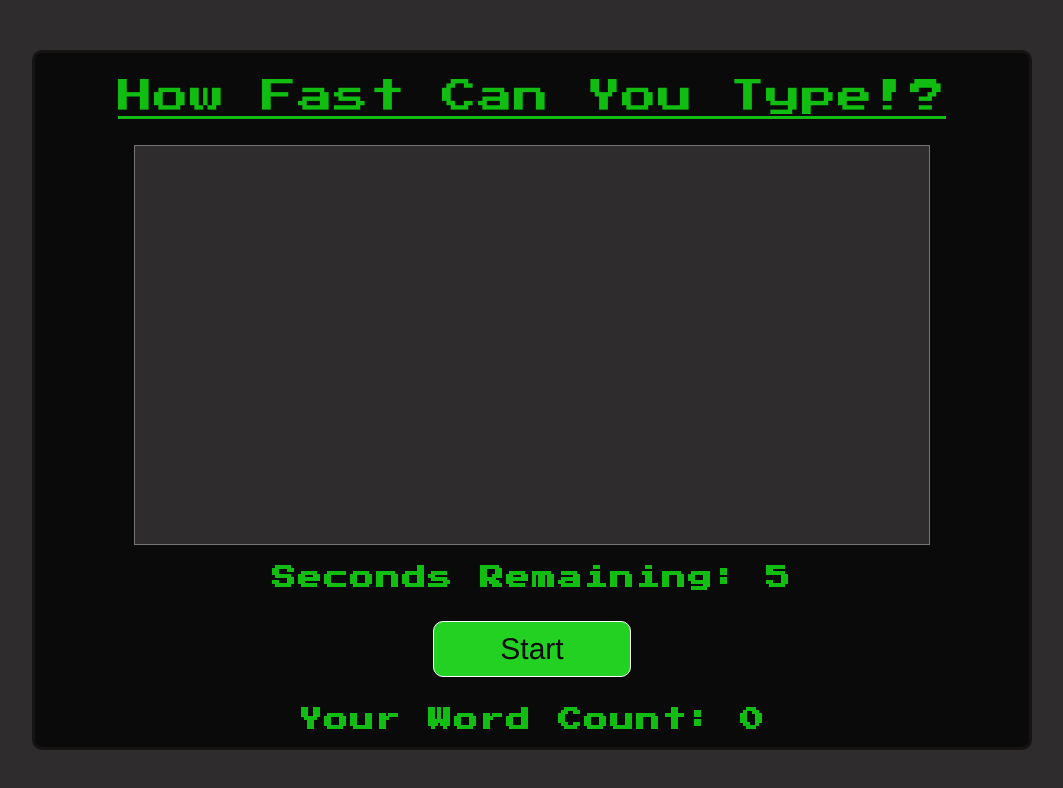
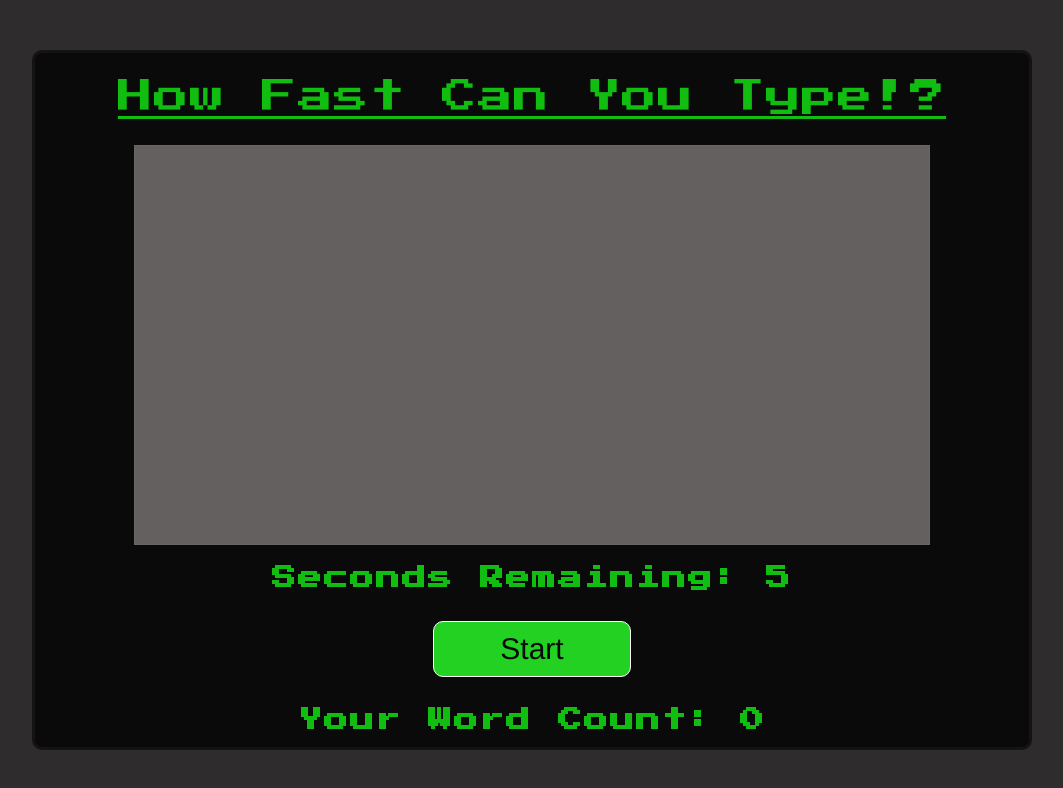
Before and after one commit to Stewie154/Speed-Typing-Game, a React (Create React App) app in the folder speed-typing-game/: page / in a window 1280 px wide. Shown: the top 788 px of the page, without its empty margins (108-1171 px from the left). Built offline with nearby package versions, Linux system fonts and the light colour scheme.

Commit message:
Disable start button when gameOn

```diff
--- a/speed-typing-game/src/App.js
+++ b/speed-typing-game/src/App.js
@@ -15,6 +15,7 @@ const App = () => {
     }
     else if (timeRemaining === 0) {
       setGameOn(false)
+      countWords()
       setTimeRemaining(5)
     }
   }, [timeRemaining, gameOn])
@@ -32,15 +33,17 @@ const App = () => {
   }
 
   const startGame = () => {
+    setText('')
+    setWordCount(0)
     setGameOn(true)
   }
 
   return (
     <div className="container">
       <header>How Fast Can You Type!?</header>
-      <textarea onChange={handleChange} value={text} name="" id=""/>
+      <textarea disabled={gameOn ? false : true} onChange={handleChange} value={text} name="" id=""/>
       <h2>Seconds Remaining: {timeRemaining}</h2>
-      <button className="btn" onClick={startGame}>Start</button>
+      <button disabled={gameOn ? true : false} className="btn" onClick={startGame}>Start</button>
       <h2>Your Word Count: {wordCount}</h2>
     </div>
   )
--- a/speed-typing-game/src/App.scss
+++ b/speed-typing-game/src/App.scss
@@ -44,6 +44,9 @@ body {
       padding: 10px;
       //I want this border only when typing
       // border: 1px solid $fontMain;
+      &:disabled {
+        background-color: $disabledColor;
+      }
     }
 
     h2 {
@@ -64,8 +67,12 @@ body {
         margin: 10px;
         cursor: pointer;
         transition: 0.4s ease;
-        &:hover {
+        &:hover:enabled {
             opacity: 0.4;
+        }
+        &:disabled {
+          background-color: $disabledColor;
+          cursor: not-allowed;
         }
     }
 
--- a/speed-typing-game/src/Global/variables.scss
+++ b/speed-typing-game/src/Global/variables.scss
@@ -2,6 +2,7 @@ $backgroundColor: rgb(46, 44, 44);
 
 $containerColor: rgb(10, 10, 10);
 $border: rgb(22, 19, 19);
+$disabledColor: rgb(100, 96, 96);
 
 $fontMain: rgb(16, 189, 16);
 $fontFamily: 'Press Start 2P', cursive;
```
